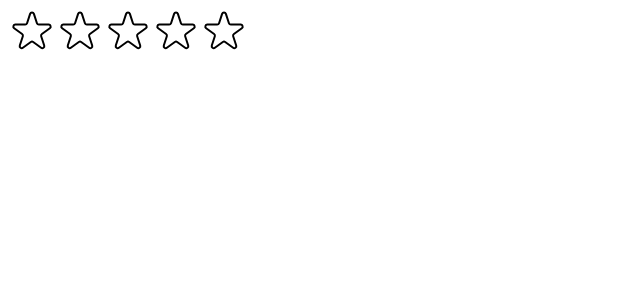
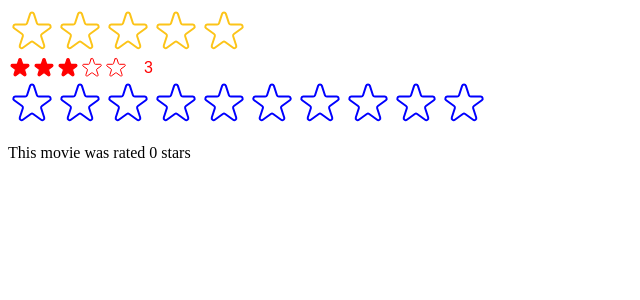
Before and after one commit to wangwiitao/usepopcorn, a React (Create React App) app: page / in a window 1280 px wide. Shown: the top 300 px of the page, without its empty margins (0-640 px from the left). Built offline with nearby package versions, Linux system fonts and the light colour scheme.

Commit message:
improving reusability with props

```diff
--- a/src/StarRating.js
+++ b/src/StarRating.js
@@ -8,19 +8,32 @@
 const starcontainerStyle = {
   display: "flex",
 };
+
+export default function StarRating({
+  maxRating = 5,
+  color = "#fcc419",
+  size = 48,
+  className = "",
+  messages = [],
+  defaultRating = 0,
+  onSetRating,
+}) {
+  const [rating, setRating] = useState(defaultRating);
+  const [tempRating, setTempRating] = useState(0);
+
   const textStyle = {
     lineHeight: "1",
     margin: "0",
+    color,
+    fontSize: `${size / 1.5}px`,
   };
-export default function StarRating({ maxRating = 5 }) {
-  const [rating, setRating] = useState(0);
-  const [tempRating, setTempRating] = useState(0);
 
   function handleRating(rating) {
     setRating(rating);
+    onSetRating(rating);
   }
   return (
-    <div style={containerStyle}>
+    <div style={containerStyle} className={className}>
       <div style={starcontainerStyle}>
         {Array.from({ length: maxRating }, (_, i) => (
           <Star
@@ -29,22 +42,27 @@
             full={tempRating ? tempRating >= i + 1 : rating >= i + 1}
             onHoverIn={() => setTempRating(i + 1)}
             onHoverOut={() => setTempRating(0)}
+            color={color}
+            size={size}
           />
         ))}
       </div>
-      <p style={textStyle}> {tempRating || rating || ""}</p>
+      <p style={textStyle}>
+        {messages.length === maxRating
+          ? messages[tempRating ? tempRating - 1 : rating - 1]
+          : tempRating || rating || ""}
+      </p>
     </div>
   );
 }
 
+function Star({ onRate, full, onHoverIn, onHoverOut, color, size }) {
   const starStyle = {
-  width: "48px",
-  height: "48px",
+    width: `${size}px`,
+    height: `${size}px`,
     display: "block",
     cursor: "pointer",
   };
-
-function Star({ onRate, full, onHoverIn, onHoverOut }) {
   return (
     <span
       role="button"
@@ -56,9 +74,9 @@
       {full ? (
         <svg
           xmlns="http://www.w3.org/2000/svg"
-          fill="#000"
+          fill={color}
           viewBox="0 0 20 20"
-          stroke="#000"
+          stroke={color}
         >
           <path d="M9.049 2.927c.3-.921 1.603-.921 1.902 0l1.07 3.292a1 1 0 00.95.69h3.462c.969 0 1.371 1.24.588 1.81l-2.8 2.034a1 1 0 00-.364 1.118l1.07 3.292c.3.921-.755 1.688-1.54 1.118l-2.8-2.034a1 1 0 00-1.175 0l-2.8 2.034c-.784.57-1.838-.197-1.539-1.118l1.07-3.292a1 1 0 00-.364-1.118L2.98 8.72c-.783-.57-.38-1.81.588-1.81h3.461a1 1 0 00.951-.69l1.07-3.292z" />
         </svg>
@@ -67,7 +85,7 @@
           xmlns="http://www.w3.org/2000/svg"
           fill="none"
           viewBox="0 0 24 24"
-          stroke="#000"
+          stroke={color}
         >
           <path
             strokeLinecap="round"
--- a/src/index.js
+++ b/src/index.js
@@ -4,11 +4,22 @@
 // import App from './App';
 import StarRating from "./StarRating";
 
+function Test() {
+  const [movieRating, setMovieRating] = React.useState(0);
+  return (
+    <div>
+      <StarRating color="blue" maxRating={10} onSetRating={setMovieRating} />
+      <p>This movie was rated {movieRating} stars</p>
+    </div>
+  );
+}
+
 const root = ReactDOM.createRoot(document.getElementById("root"));
 root.render(
   <React.StrictMode>
     {/* <App /> */}
-    <StarRating />
-
+    <StarRating messages={["Terrible", "Bad", "Okay", "Good", "Excellent"]} />
+    <StarRating size={24} color="red" defaultRating={3} />
+    <Test />
   </React.StrictMode>
 );
```
Lines whose indentation alone changed are shown as unchanged.
